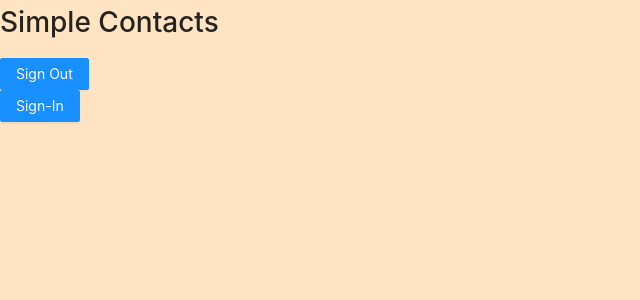
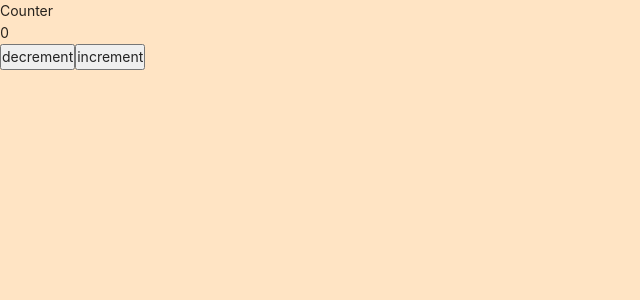
Before and after one commit to artur-zaseev/simple-contacts, a Next.js app: page / in a window 1280 px wide. Shown: the top 300 px of the page, without its empty margins (0-640 px from the left). Built offline with nearby package versions, Linux system fonts and the light colour scheme; no server answers.

Commit message:
add demo data for redux

```diff
--- a/package.json
+++ b/package.json
@@ -9,11 +9,13 @@
         "lint": "next lint"
     },
     "dependencies": {
+        "@reduxjs/toolkit": "^1.6.2",
         "antd": "^4.16.13",
         "firebase": "^9.1.3",
         "next": "11.1.2",
         "react": "17.0.2",
-        "react-dom": "17.0.2"
+        "react-dom": "17.0.2",
+        "react-redux": "^7.2.6"
     },
     "devDependencies": {
         "@types/react": "17.0.30",
--- a/pages/_app.tsx
+++ b/pages/_app.tsx
@@ -1,26 +1,26 @@
 import Head from 'next/head';
 import type { AppProps } from 'next/app';
+import { Provider } from 'react-redux';
 
 import 'antd/dist/antd.css';
 
-import { AuthProvider } from '@/contexts';
+import { store } from '@store/index';
 
 import '../styles/globals.css';
 import 'tailwindcss/tailwind.css';
 
 function MyApp({ Component, pageProps }: AppProps) {
     return (
-        <AuthProvider>
+        <Provider store={store}>
             <div className="app">
                 <Head>
                     <meta name="viewport" content="width=device-width, initial-scale=1.0" />
-                    <link rel="icon" href="/favicon.ico" />
                     <meta name="theme-color" content="#333333" />
                     <title>Simple Contacts</title>
                 </Head>
                 <Component {...pageProps} />
             </div>
-        </AuthProvider>
+        </Provider>
     );
 }
 export default MyApp;
--- /dev/null
+++ b/pages/counter.tsx
@@ -0,0 +1,7 @@
+import type { NextPage } from 'next';
+
+const Counter: NextPage = () => {
+    return <div className="h-full flex flex-col">Counter</div>;
+};
+
+export default Counter;
--- a/pages/index.tsx
+++ b/pages/index.tsx
@@ -1,16 +1,25 @@
 import type { NextPage } from 'next';
-import { useEffect } from 'react';
+import { useDispatch, useSelector } from 'react-redux';
 
-import { Header, UserInfo } from '@/components';
-import { useAuth } from '@/contexts';
+import { RootState } from '@/store';
+import { decrement, increment } from '@store/slices/counter';
 
 const Home: NextPage = () => {
-    const { user, signIn } = useAuth();
+    const dispatch = useDispatch();
+    const { counter } = useSelector((state: RootState) => state);
+
     return (
-        <div className="h-full flex flex-col">
-            <Header />
-            <div className="bg-gray-500 flex-1 flex justify-center items-center">
-                <UserInfo user={user} signIn={signIn} />
+        <div className="flex flex-col justify-center items-center min-h-screen">
+            <div className="text-6xl">Counter</div>
+            <div className="text-4xl my-10">{counter.value}</div>
+
+            <div>
+                <button className="border border-black px-4 py-1 rounded-lg mr-5" onClick={() => dispatch(decrement())}>
+                    decrement
+                </button>
+                <button className="border border-black px-4 py-1 rounded-lg" onClick={() => dispatch(increment())}>
+                    increment
+                </button>
             </div>
         </div>
     );
--- /dev/null
+++ b/store/index.ts
@@ -0,0 +1,10 @@
+import { configureStore } from '@reduxjs/toolkit';
+import counterSlice from './slices/counter';
+
+export type RootState = ReturnType<typeof store.getState>;
+
+export const store = configureStore({
+    reducer: {
+        counter: counterSlice,
+    },
+});
--- /dev/null
+++ b/store/slices/counter.ts
@@ -0,0 +1,27 @@
+import { createSlice, PayloadAction } from '@reduxjs/toolkit';
+
+export interface ICounterSlice {
+    value: number;
+    loading: boolean;
+}
+
+const initialState: ICounterSlice = { value: 0, loading: false };
+
+const counterSlice = createSlice({
+    name: 'counter',
+    initialState,
+    reducers: {
+        increment: (state) => {
+            state.value += 1;
+        },
+        decrement: (state) => {
+            state.value -= 1;
+        },
+        update: (state, action: PayloadAction<number>) => {
+            state.value = action.payload;
+        },
+    },
+});
+
+export const { increment, decrement, update } = counterSlice.actions;
+export default counterSlice.reducer;
--- a/tsconfig.json
+++ b/tsconfig.json
@@ -20,7 +20,8 @@
             "@components/*": ["components/*"],
             "@contexts/*": ["contexts/*"],
             "@utils/*": ["utils/*"],
-            "@shared/*": ["shared/*"]
+            "@shared/*": ["shared/*"],
+            "@store/*": ["store/*"]
         }
     },
     "include": ["next-env.d.ts", "**/*.ts", "**/*.tsx"],
```
